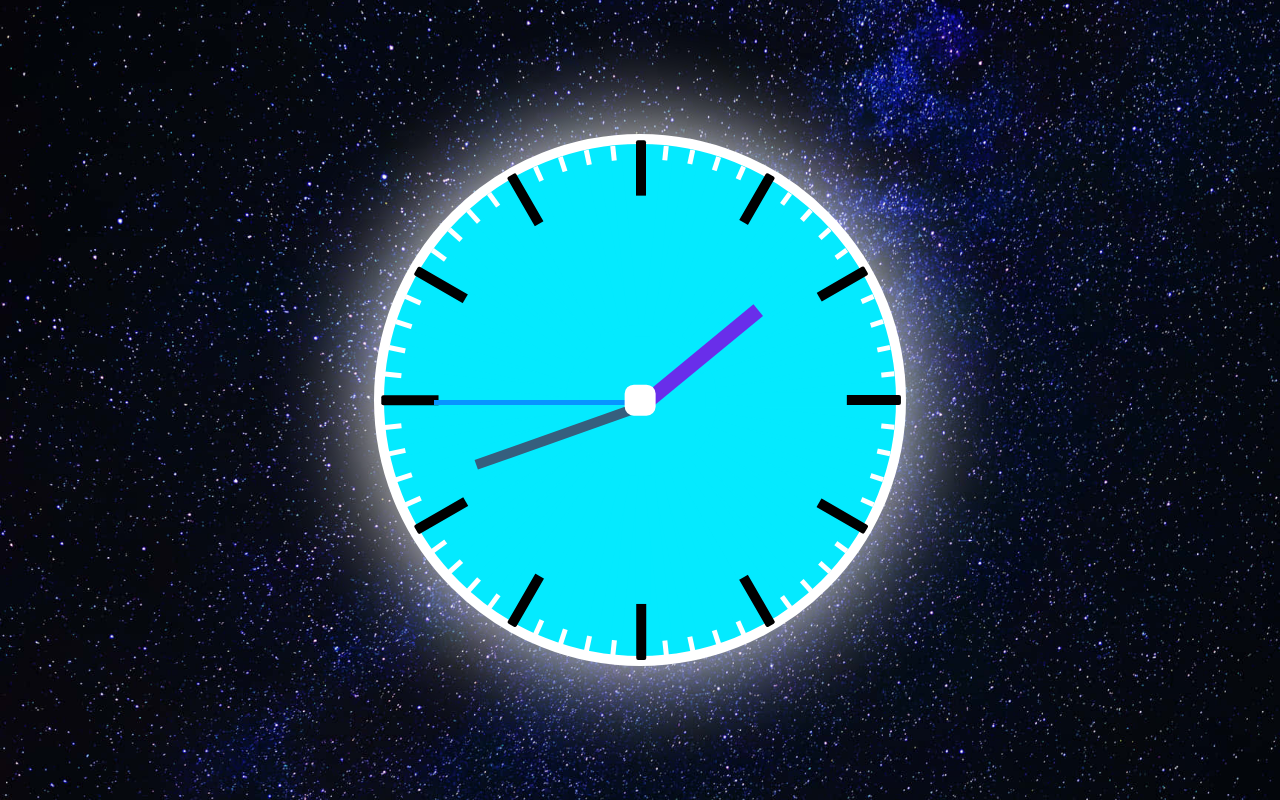
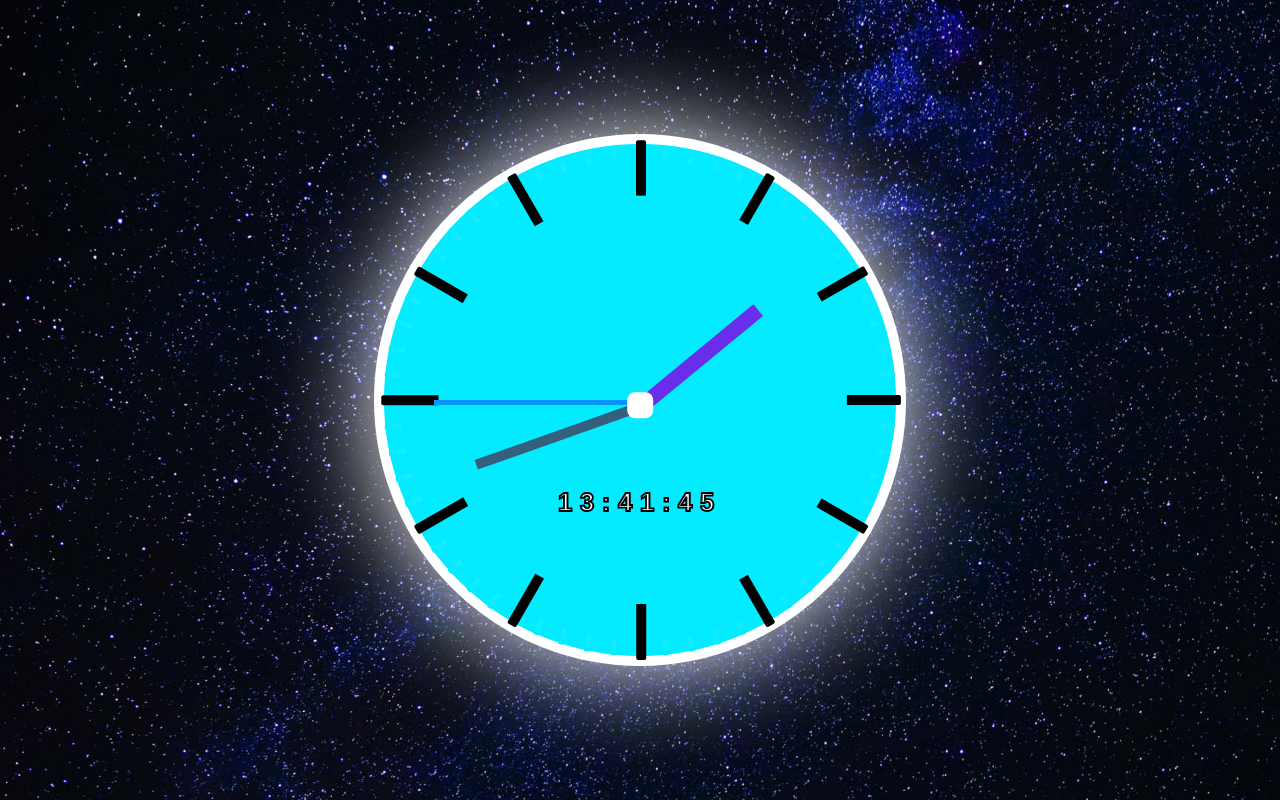
Before and after one commit to tobizhh/clock_tobi, a plain HTML site: page index.html in a window 1280 px wide. Drawn offline with Linux system fonts and the light colour scheme.

Commit message:
final version

```diff
--- a/analogClock.js
+++ b/analogClock.js
@@ -1,17 +1,12 @@
-//explain purpose of each hand//
 const hourHand = document.querySelector('.hour-hand');
 const minuteHand = document.querySelector('.min-hand');
 const secondHand = document.querySelector('.second-hand');
 
-
-
-//function to sync hands with time//
 function setDate() {
-    const now = new Date(); //current date and time//
-    //calculate seconds and their rotation in degres//
+    const now = new Date();
     const seconds = now.getSeconds();
-    const secondsDegrees = ((seconds / 60) * 360) + 90; //calculate to degrees and offset by 90 to align start position//
-    secondHand.style.transform = `rotate(${secondsDegrees}deg)`; //rotation of second-hand//
+    const secondsDegrees = ((seconds / 60) * 360) + 90;
+    secondHand.style.transform = `rotate(${secondsDegrees}deg)`;
 
     const minutes = now.getMinutes();
     const minutesDegrees = ((minutes / 60) * 360) + ((seconds / 60) * 6) + 90;
@@ -22,10 +17,7 @@ function setDate() {
     hourHand.style.transform = `rotate(${hoursDegrees}deg)`;
 }
 
-//intervall to update every second//
 setInterval(setDate, 1000);
-
-//call function//
 setDate();
 
 const clock = document.querySelector(".clock");
@@ -65,3 +57,24 @@ for (let i = 0; i < 60; i++) {
         clock.appendChild(minuteMark);
     }
 }
+
+const digitalClock = document.createElement('div');
+digitalClock.id = 'digital-clock';
+clock.appendChild(digitalClock);
+
+function showDigitalTime() {
+    const now = new Date();
+    let h = now.getHours();
+    let m = now.getMinutes();
+    let s = now.getSeconds();
+
+    h = h < 10 ? '0' + h : h;
+    m = m < 10 ? '0' + m : m;
+    s = s < 10 ? '0' + s : s;
+
+    const time = `${h}:${m}:${s}`;
+    digitalClock.textContent = time;
+}
+
+setInterval(showDigitalTime, 1000);
+showDigitalTime();
--- a/styles.css
+++ b/styles.css
@@ -1,4 +1,3 @@
-
 /*define properties for body and add background*/
 body {
   display: flex;
@@ -13,13 +12,13 @@ body {
 /*container for clock / add background for clock/ add border /set properties */
 .clock {
   position: relative;
-  width: 30vw; /*vw and vh for responsivenes*/
+  width: 30vw;
   height: 30vw;
   padding: 5%;
   border: 0.8vw solid rgb(255, 255, 255);
   border-radius: 50%;
   background: rgb(4, 234, 255);
-  box-shadow: 0 0 8vw rgb(255, 255, 255); /*shadow of clock*/
+  box-shadow: 0 0 8vw rgb(255, 255, 255);
 }
 /*? Display the hour markings ?*/
 .marking {
@@ -49,7 +48,7 @@ body {
   position: absolute;
   width: 1%;
   height: 34.5%;
-  background: linear-gradient(rgb(255, 255, 255), rgb(255, 255, 255));
+  background: linear-gradient(rgb(4, 234, 255), rgb(255, 255, 255));
   top: 15.55%;
   left: 49.5%;
   transform-origin: center bottom;
@@ -59,47 +58,60 @@ body {
   position: absolute;
   width: 2.1%;
   height: 32.5%;
-  background:rgb(4, 234, 255);
+  background: rgb(4, 234, 255);
   top: 17.5%;
   left: 49.25%;
   transform-origin: center bottom;
 }
 
+.marking-one {
+  display: none;
+}
+.marking-two {
+  display: none;
+}
+.marking-three {
+  display: none;
+}
+.marking-four {
+  display: none;
+}
 
-/*black dot in the center*/
+
+
+/* Black dot in the center */
 .clock::after {
   content: '';
   position: absolute;
-  top: 50%;
+  top: 51%;
   left: 50%;
-  width: 6%;
-  height: 6%;
+  width: 5%;
+  height: 5%;
   background-color: rgb(255, 255, 255);
   border-radius: 30%;
   transform: translate(-50%, -50%);
   z-index: 11;
 }
 
-/*clock face (Ziffernblatt)*/
+/* Clock face */
 .clock-face {
   position: relative;
   width: 100%;
   height: 100%;
 }
 
-/*common properties for all hands*/
+/* Common properties for all hands */
 .hand {
   position: absolute;
   top: 50%;
   width: 46%;
   background: rgb(41, 70, 186);
-  transform-origin: 100%; /*rotation origin on the end of the handle*/
-  transform: rotate(90deg); /*standart rotation*/
-  transition: all 0.01s /*smooth movement when ticking*/
-
+  transform-origin: 100%;
+  transform: rotate(90deg);
+  transition: all 0.01s;
 }
 
-/*dimensions and colour of hour-hand*/
+/* Hour-hand properties */
 .hour-hand {
   width: 30%;
   height: 3%;
@@ -107,7 +119,8 @@ body {
   background: rgb(105, 46, 234);
   z-index: 1;
 }
-/*dimensions and colour of min-hand*/
+
+/* Minute-hand properties */
 .min-hand {
   width: 35%;
   height: 2%;
@@ -115,7 +128,8 @@ body {
   z-index: 1;
   background: rgb(54, 95, 126);
 }
-/*dimensions and colour of second-hand*/
+
+/* Second-hand properties */
 .second-hand {
   width: 40%;
   height: 1%;
@@ -124,18 +138,19 @@ body {
   z-index: 1;
 }
 
-.marking-one {
-  display: none;
+/* Digital clock */
+#digital-clock {
+  position: absolute;
+  top: 70%;
+  left: 50%;
+  transform: translate(-50%, -50%);
+  width: 100%;
+  text-align: center;
+  font-family: 'Orbitron', sans-serif;
+  font-size: 2vw;
+  font-weight: 900;
+  color: white;
+  -webkit-text-stroke: 0.15vw black; /* Schwarzer Rand */
+  letter-spacing: 0.3em;
+  z-index: 15;
 }
-
-.marking-two {
-  display: none;
-}
-
-.marking-three {
-  display: none;
-}
-
-.marking-four {
-  display: none;
-}
```
